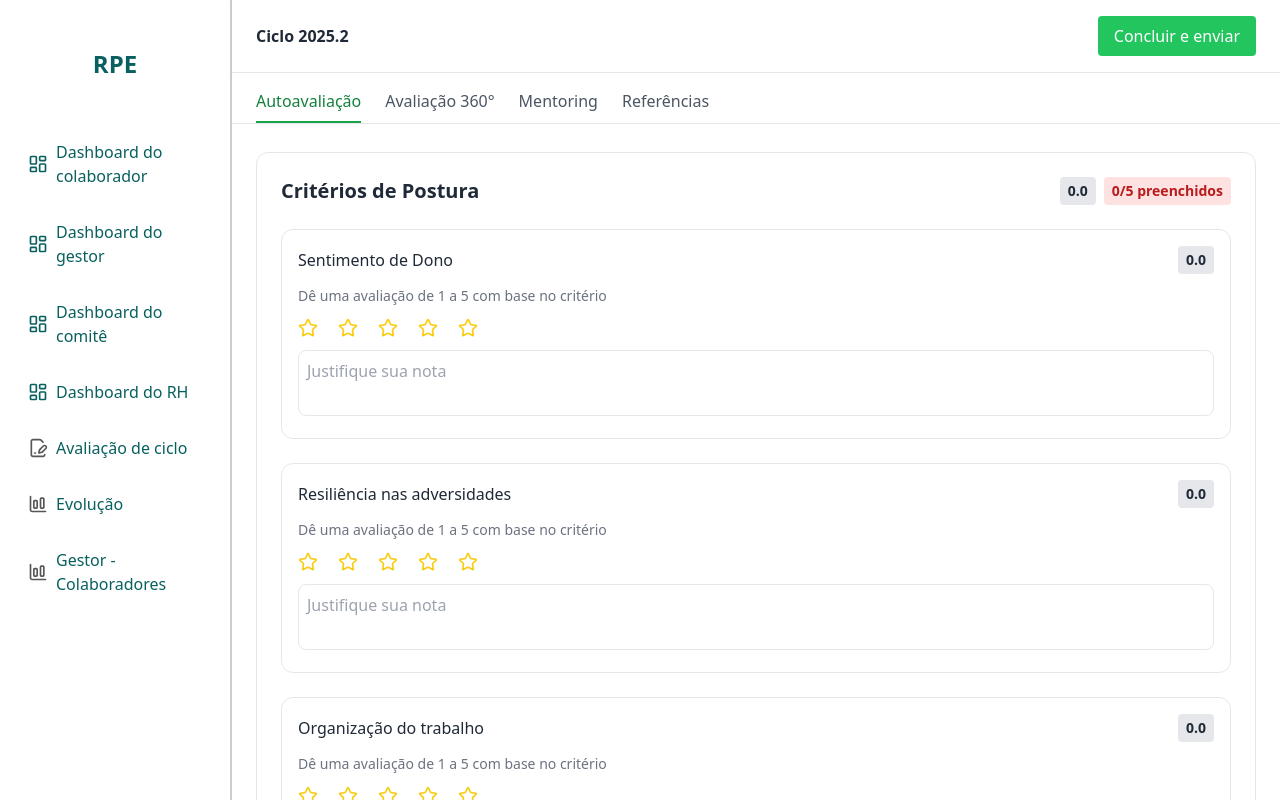
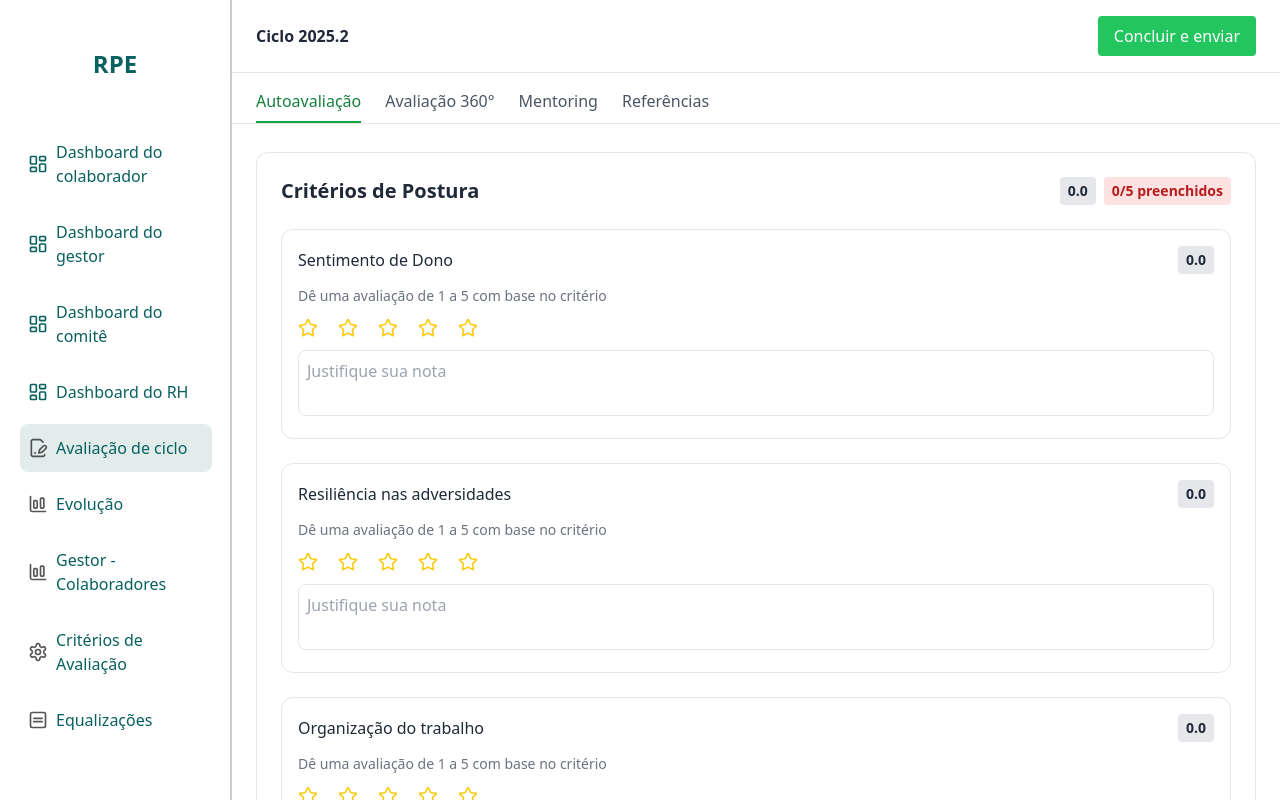
Before and after one commit to ArthurLins00/Rocketcorp-frontend, a React app in the folder rocket-corp/: page /avaliacao/autoavaliacao in a window 1280 px wide. Shown: the top 800 px of the page. Built offline with nearby package versions, Linux system fonts and the light colour scheme; no server answers; the HTML template or start-up script is replaced by a standard one.

Commit message:
added buttons and routes to the Evaluation Criteria, Collaborators Evaluation, and EQ pages

```diff
--- a/rocket-corp/src/App.tsx
+++ b/rocket-corp/src/App.tsx
@@ -11,11 +11,12 @@ import AutoAvaliacao from "./pages/avaliacao/Autoavaliacao";
 import Avaliacao360 from "./pages/avaliacao/Avaliacao360";
 import Mentoring from "./pages/avaliacao/Mentoring";
 import Referencias from "./pages/avaliacao/Referencias";
+
 import DashboardColaborador from "./pages/dashboard-colaborador";
 import DashboardComite from "./pages/dashboard-comite";
 import DashboardRH from "./pages/dashboard-rh";
 import DashboardGestor from "./pages/dashboard-gestor";
-import CycleEvaluation from "./pages/cycle-evaluation";
+
 import { CollaboratorsPage } from "./pages/gestor/CollaboratorsListPage";
 
 import CriteriaManagementPage from "./pages/rh/CriteriaManagementPage";
@@ -49,8 +50,7 @@ export default function App() {
               <Route path="/comite-dashboard" element={<DashboardComite />} />
               <Route path="/rh-dashboard" element={<DashboardRH />} />
               <Route path="/gestor-dashboard" element={<DashboardGestor />} />
-              <Route path="/cycle-evaluation" element={<CycleEvaluation />} />
-              <Route path="/criterios" element={<CriteriaManagementPage />} />
+              <Route path="/rh/criterios" element={<CriteriaManagementPage />} />
               <Route path="/login" element={<LoginPage />} />
               <Route path="/comite/equalizacoes" element={<EqualizacoesPage />} />
 
--- a/rocket-corp/src/components/AutoavaliacaoForm.tsx
+++ b/rocket-corp/src/components/AutoavaliacaoForm.tsx
@@ -120,9 +120,14 @@ export default function AutoavaliacaoForm({
 
   const renderSection = (sectionTitle: string, criteria: Criterion[]) => {
     const filledCount = criteria.filter(
-      (c) =>
-        responses[c.id]?.nota > 0 &&
-        responses[c.id]?.justificativa.trim().length > 0
+      (c) => {
+        const response = responses[c.id];
+        return (
+          response?.nota > 0 &&
+          response?.justificativa &&
+          response.justificativa.trim().length > 0
+        );
+      }
     ).length;
 
     const total = criteria.length;
@@ -135,6 +140,7 @@ export default function AutoavaliacaoForm({
               if (
                 item &&
                 item.nota > 0 &&
+                item.justificativa &&
                 item.justificativa.trim().length > 0
               ) {
                 return acc + item.nota;
--- a/rocket-corp/src/components/Avaliacao360Form.tsx
+++ b/rocket-corp/src/components/Avaliacao360Form.tsx
@@ -48,6 +48,17 @@ export default function Avaliacao360Form({ idAvaliador, idCiclo }: Avaliacao360F
     localStorage.setItem(LOCAL_STORAGE_KEY, JSON.stringify(avaliacoes));
   }, [avaliacoes]);
 
+  const validatePeriodo = (value: string): string => {
+    if (value === '') return '';
+
+    const num = parseInt(value);
+    if (isNaN(num)) return '';
+
+    if (num < 1) return '1';
+    if (num > 12) return '12';
+    return value;
+  };
+
   const handleSelectColaborador = (id: string) => {
     if (!selecionados.includes(id)) {
       setSelecionados((prev) => [...prev, id]);
@@ -79,6 +90,10 @@ export default function Avaliacao360Form({ idAvaliador, idCiclo }: Avaliacao360F
     campo: keyof AvaliacaoColaborador,
     valor: string | number
   ) => {
+    if (campo === 'periodoMeses' && typeof valor === 'string') {
+      valor = validatePeriodo(valor);
+    }
+
     setAvaliacoes((prev) => ({
       ...prev,
       [id]: {
@@ -134,7 +149,17 @@ export default function Avaliacao360Form({ idAvaliador, idCiclo }: Avaliacao360F
       {selecionados.map((id) => {
         const colaborador = colaboradoresDisponiveis.find((c) => c.id === id);
         if (!colaborador) return null;
-        const dados = avaliacoes[id];
+        const dados = avaliacoes[id] || {
+          idAvaliador,
+          idAvaliado: id,
+          idCiclo,
+          nota: 0,
+          pontosFortes: "",
+          pontosMelhoria: "",
+          nomeProjeto: "",
+          periodoMeses: "",
+          trabalhariaNovamente: 0,
+        };
 
         return (
           <div
@@ -150,7 +175,7 @@ export default function Avaliacao360Form({ idAvaliador, idCiclo }: Avaliacao360F
                 </div>
               </div>
               <span className="bg-gray-200 text-sm font-bold px-2 py-1 rounded">
-                {dados.nota.toFixed(1)}
+                {(dados.nota || 0).toFixed(1)}
               </span>
             </div>
 
@@ -210,10 +235,18 @@ export default function Avaliacao360Form({ idAvaliador, idCiclo }: Avaliacao360F
                   min={1}
                   max={12}
                   className="w-full border p-2 rounded"
-                  placeholder="Meses trabalhados"
+                  placeholder="Meses trabalhados (1-12)"
                   value={dados.periodoMeses}
                   onChange={(e) => handleChange(id, "periodoMeses", e.target.value)}
+                  onBlur={(e) => {
+                    if (e.target.value === '' || parseInt(e.target.value) < 1) {
+                      handleChange(id, "periodoMeses", "1");
+                    }
+                  }}
                 />
+                {dados.periodoMeses && (parseInt(dados.periodoMeses) < 1 || parseInt(dados.periodoMeses) > 12) && (
+                  <p className="text-red-500 text-xs mt-1">Digite um valor entre 1 e 12</p>
+                )}
               </div>
             </div>
 
--- a/rocket-corp/src/components/Sidebar.tsx
+++ b/rocket-corp/src/components/Sidebar.tsx
@@ -1,6 +1,8 @@
 import Frame from "../assets/Frame.svg";
 import Frame1 from "../assets/Frame (1).svg";
 import Frame2 from "../assets/Frame (2).svg";
+import Frame3 from "../assets/Frame (7).svg";
+import Frame4 from "../assets/Frame (8).svg";
 import { useNavigate, useLocation } from "react-router-dom";
 import { useUserType } from "../contexts/UserTypeContext";
 
@@ -35,7 +37,7 @@ export const Sidebar = () => {
 
             <li>
               <span
-                className={`flex items-center text-[#08605F] rounded-lg font-medium py-3 px-2 cursor-pointer block w-[12rem] text-left
+                className={`flex items-center text-[#08605F] rounded-lg font-medium py-3 px-2 cursor-pointer w-[12rem] text-left
                   ${
                     location.pathname === "/employee-dashboard"
                       ? "bg-[#08605F1F] font-bold"
@@ -51,7 +53,7 @@ export const Sidebar = () => {
             {userType.includes("GESTOR") && (
               <li>
                 <span
-                  className={`flex items-center text-[#08605F] rounded-lg font-medium py-3 px-2 cursor-pointer block w-[12rem] text-left
+                  className={`flex items-center text-[#08605F] rounded-lg font-medium py-3 px-2 cursor-pointer w-[12rem] text-left
                   ${
                     location.pathname === "/gestor-dashboard"
                       ? "bg-[#08605F1F] font-bold"
@@ -68,7 +70,7 @@ export const Sidebar = () => {
             {userType.includes("COMITE") && (
               <li>
                 <span
-                  className={`flex items-center text-[#08605F] rounded-lg font-medium py-3 px-2 cursor-pointer block w-[12rem] text-left
+                  className={`flex items-center text-[#08605F] rounded-lg font-medium py-3 px-2 cursor-pointer w-[12rem] text-left
                   ${
                     location.pathname === "/comite-dashboard"
                       ? "bg-[#08605F1F] font-bold"
@@ -85,7 +87,7 @@ export const Sidebar = () => {
             {userType.includes("RH") && (
               <li>
                 <span
-                  className={`flex items-center text-[#08605F] rounded-lg font-medium py-3 px-2 cursor-pointer block w-[12rem] text-left
+                    className={`flex items-center text-[#08605F] rounded-lg font-medium py-3 px-2 cursor-pointer w-[12rem] text-left
                   ${
                     location.pathname === "/rh-dashboard"
                       ? "bg-[#08605F1F] font-bold"
@@ -102,14 +104,14 @@ export const Sidebar = () => {
 
             <li>
               <span
-                className={`flex items-center text-[#08605F] rounded-lg font-medium py-3 px-2 cursor-pointer block w-[12rem] text-left
+                className={`flex items-center text-[#08605F] rounded-lg font-medium py-3 px-2 cursor-pointer w-[12rem] text-left
                   ${
-                    location.pathname === "/cycle-evaluation"
+                    location.pathname === "/avaliacao/autoavaliacao"
                       ? "bg-[#08605F1F] font-bold"
                       : "hover:bg-[#08605F1F]"
                   }
                 `}
-                onClick={() => navigate("/cycle-evaluation")}
+                onClick={() => navigate("/avaliacao/autoavaliacao")}
               >
                 <img src={Frame1} alt="Frame 1" className="mr-2 w-5 h-5" />
                 Avaliação de ciclo
@@ -117,7 +119,7 @@ export const Sidebar = () => {
             </li>
             <li>
               <span
-                className={`flex items-center text-[#08605F] rounded-lg font-medium py-3 px-2 cursor-pointer block w-[12rem] text-left
+                className={`flex items-center text-[#08605F] rounded-lg font-medium py-3 px-2 cursor-pointer w-[12rem] text-left
                   ${
                     location.pathname === "/evolution"
                       ? "bg-[#08605F1F] font-bold"
@@ -132,7 +134,7 @@ export const Sidebar = () => {
             </li>
             <li>
               <span
-                className={`flex items-center text-[#08605F] rounded-lg font-medium py-3 px-2 cursor-pointer block w-[12rem] text-left
+                  className={`flex items-center text-[#08605F] rounded-lg font-medium py-3 px-2 cursor-pointer w-[12rem] text-left
                   ${
                     location.pathname === "/gestor/collaborators"
                       ? "bg-[#08605F1F] font-bold"
@@ -143,6 +145,36 @@ export const Sidebar = () => {
               >
                 <img src={Frame2} alt="Frame 2" className="mr-2 w-5 h-5" />
                 Gestor - Colaboradores
+              </span>
+            </li>
+            <li>
+              <span
+                className={`flex items-center text-[#08605F] rounded-lg font-medium py-3 px-2 cursor-pointer w-[12rem] text-left
+                  ${
+                    location.pathname === "/rh/criterios"
+                      ? "bg-[#08605F1F] font-bold"
+                      : "hover:bg-[#08605F1F]"
+                  }
+                `}
+                onClick={() => navigate("/rh/criterios")}
+              >
+                <img src={Frame3} alt="Frame 3" className="mr-2 w-5 h-5" />
+                Critérios de Avaliação
+              </span>
+            </li>
+            <li>
+              <span
+                className={`flex items-center text-[#08605F] rounded-lg font-medium py-3 px-2 cursor-pointer w-[12rem] text-left
+                  ${
+                    location.pathname === "/comite/equalizacoes"
+                      ? "bg-[#08605F1F] font-bold"
+                      : "hover:bg-[#08605F1F]"
+                  }
+                `}
+                onClick={() => navigate("/comite/equalizacoes")}
+              >
+                <img src={Frame4} alt="Frame 4" className="mr-2 w-5 h-5" />
+                Equalizações
               </span>
             </li>
           </ul>
```
Also changed, not shown: rocket-corp/src/assets/Frame (7).svg (added), rocket-corp/src/assets/Frame (8).svg (added).
